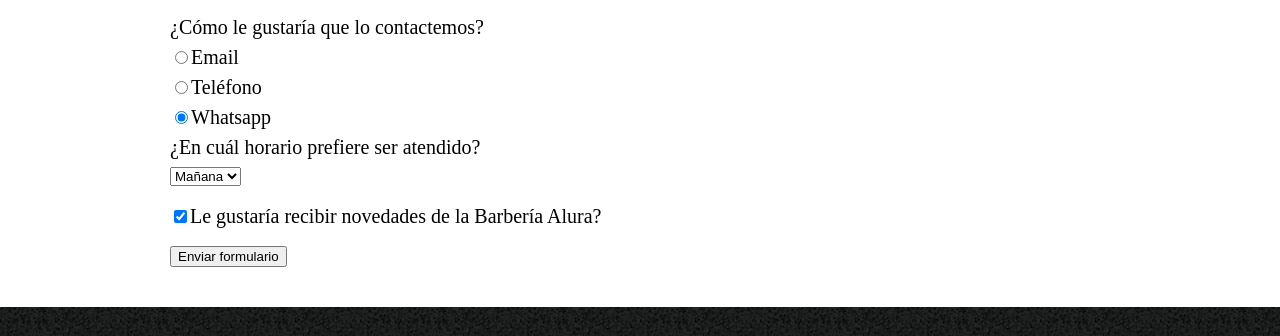
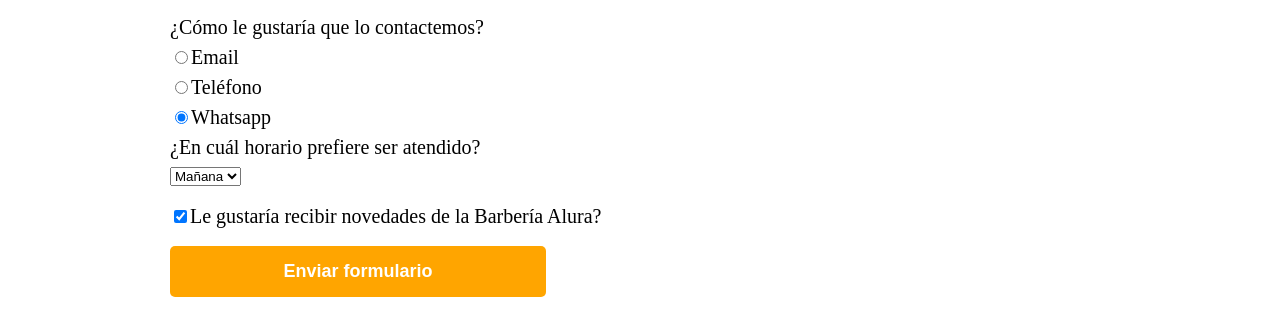
Before and after one commit to JepcDev/barberia-alura, a plain HTML site: page contact.html in a window 1280 px wide. Shown: the part 805-1141 px from the top of the page. Drawn offline with Linux system fonts and the light colour scheme.

Commit message:
feat: Add transitions and transform to button submit

```diff
--- a/contact.html
+++ b/contact.html
@@ -60,7 +60,7 @@
 
         <label class="checkbox"><input type="checkbox" checked>Le gustaría recibir novedades de la Barbería Alura?</label>
 
-        <input type="submit" value="Enviar formulario">
+        <input type="submit" value="Enviar formulario" class="enviar">
       </form>
     </main>
 
--- a/style.css
+++ b/style.css
@@ -115,3 +115,21 @@ form label, form legend{
 .checkbox{
   margin: 20px 0;
 }
+
+.enviar{
+  width: 40%;
+  padding: 15px 0;
+  font-size: 18px;
+  font-weight: bold;
+  color: white;
+  background: orange;
+  border: none;
+  border-radius: 5px;
+  transition: 1s all;
+  cursor: pointer;
+}
+
+.enviar:hover{
+  background: darkorange;
+  transform: scale(1.2);
+}
```
